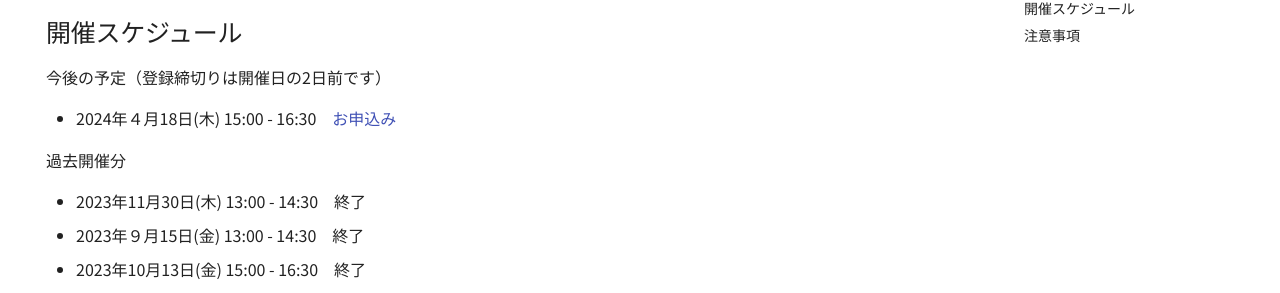
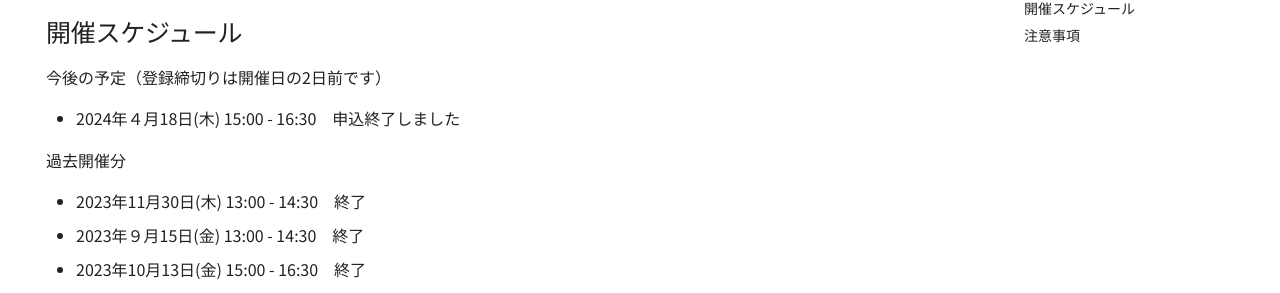
Before and after one commit to skiritan/mndt-seminar, an MkDocs documentation site: the page built from docs/index.md, in a window 1280 px wide and 900 px high, scrolled down 1372 px. Shown: the part 154-447 px from the top of the window. Built offline with MkDocs 1.6.1 and Material for MkDocs 9.7.7, drawn with Linux system fonts in a browser that asks for light colours.

Commit message:
rev20240421

```diff
--- a/docs/index.md
+++ b/docs/index.md
@@ -43,7 +43,7 @@ hide:
 
 今後の予定（登録締切りは開催日の2日前です）
 
-- 2024年４月18日(木) 15:00 - 16:30　[お申込み](https://docs.google.com/forms/d/e/1FAIpQLSdrsSpjD2-Lv72Oug1-Rrl6HH3YF__qbH13he6003dH_YMcLw/viewform)
+- 2024年４月18日(木) 15:00 - 16:30　申込終了しました
 
 過去開催分
 
```
